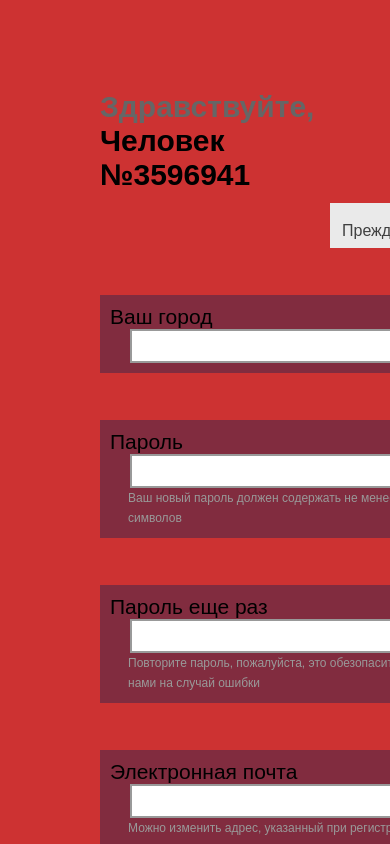
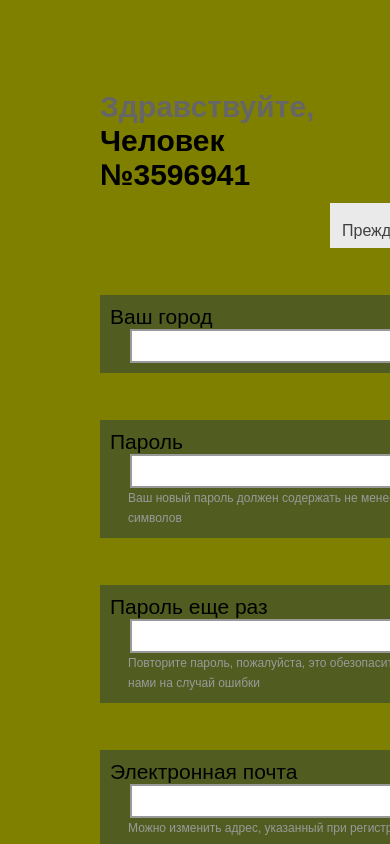
Before and after one commit to Skeler667/au-test-form, a React (Create React App) app: page / in a window 390 px wide. Shown: the top 844 px of the page. Built offline with nearby package versions, Linux system fonts and the light colour scheme.

Commit message:
olive color

```diff
--- a/src/components/Form/Form.scss
+++ b/src/components/Form/Form.scss
@@ -7,6 +7,6 @@
 
 @media screen and (max-width:1042px){
     .container {
-        background: #cd3232;
+        background: olive;
     }
 }
```
